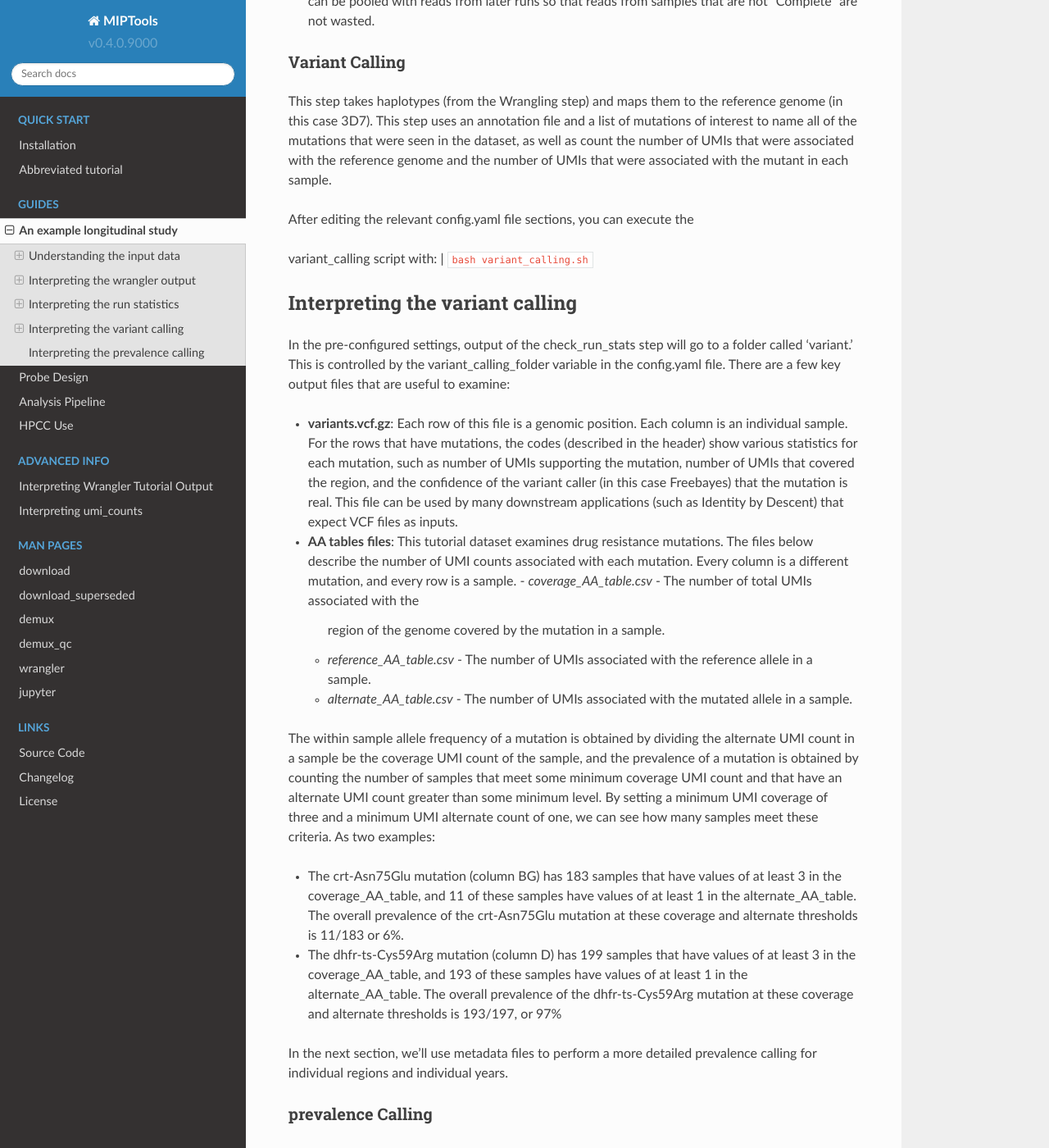
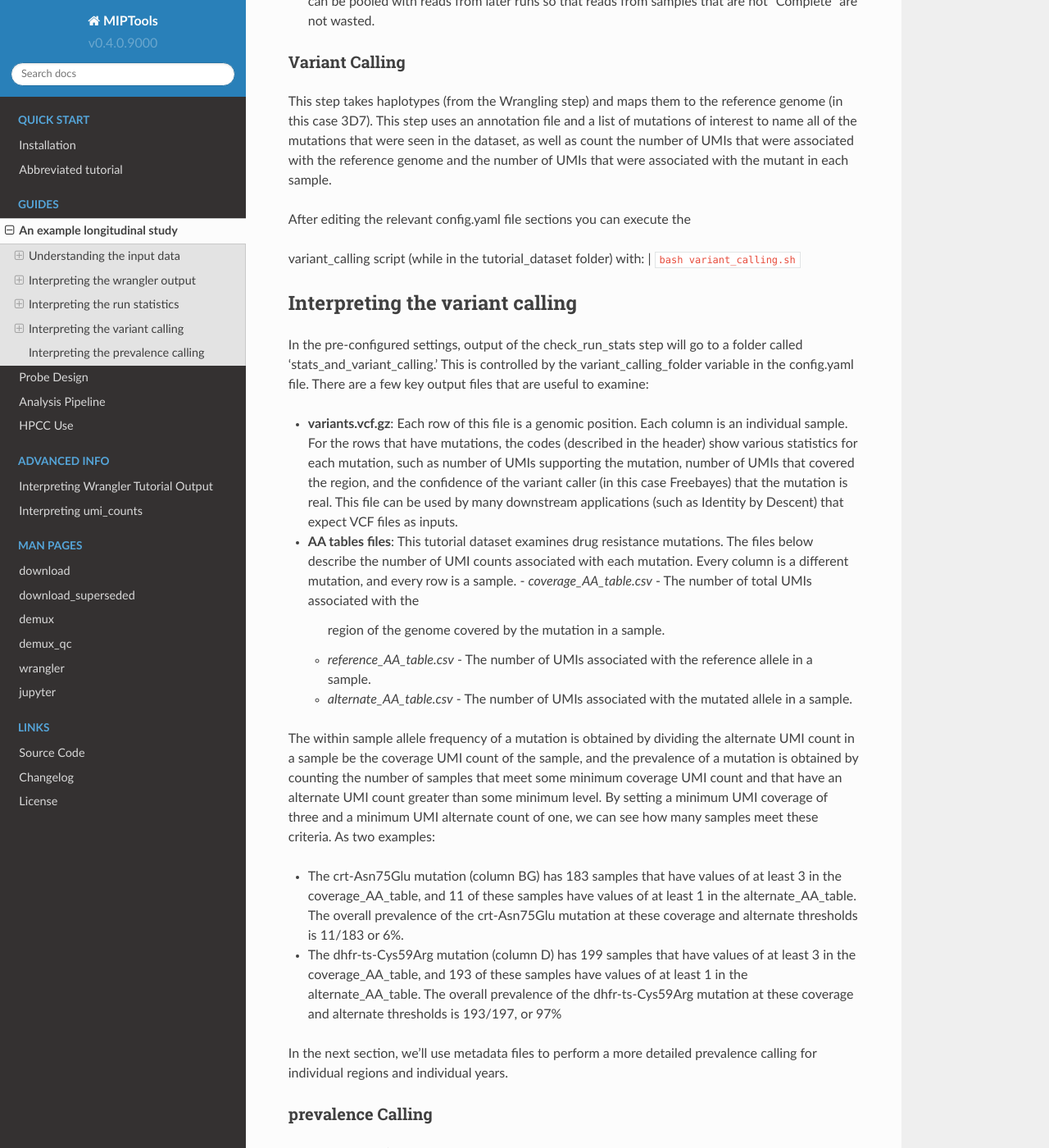
Before and after one commit to bailey-lab/MIPTools, a Sphinx documentation site: the page built from docs/guides/example_longitudinal_study.rst, in a window 1280 px wide and 1400 px high, scrolled down 3953 px. Shown: the whole window at 82% size. Built offline with Sphinx 7.4.7 and the Read the Docs theme 2.0.0, drawn with Linux system fonts in a browser that asks for light colours; some of the changed text lies outside the part shown.

Commit message:
prevalence calling started

```diff
--- a/docs/guides/example_longitudinal_study.rst
+++ b/docs/guides/example_longitudinal_study.rst
@@ -130,16 +130,16 @@ user which samples and mips succeeded and which may need to be run again.
 
 | While in the folder tutorial_dataset, you can execute the check_run_stats
  command with:
-| :code:`bash wrangler_by_sample.sh`
+| :code:`bash check_run_stats.sh`
 
 
 
 Interpreting the run statistics
 -------------------------------
 In the pre-configured settings, output of the check_run_stats step will go to a
-folder called 'variant.' This is controlled by the variant_calling_folder
-variable in the config.yaml file. There are a few key output files that are
-useful to examine:
+folder called 'stats_and_variant_calling.' This is controlled by the
+variant_calling_folder variable in the config.yaml file. There are a few key
+output files that are useful to examine:
 
 - **umi_heatmap.html**: This file can be downloaded and opened with a web
   browser. It includes The names of all samples (y-axis) and the names of all
@@ -207,16 +207,16 @@ dataset, as well as count the number of UMIs that were associated with the
 reference genome and the number of UMIs that were associated with the mutant in
 each sample.
 
-| After editing the relevant config.yaml file sections, you can execute the
-variant_calling script with:
+| After editing the relevant config.yaml file sections you can execute the
+variant_calling script (while in the tutorial_dataset folder) with:
 | :code:`bash variant_calling.sh`
 
 Interpreting the variant calling
 --------------------------------
 In the pre-configured settings, output of the check_run_stats step will go to a
-folder called 'variant.' This is controlled by the variant_calling_folder
-variable in the config.yaml file. There are a few key output files that are
-useful to examine:
+folder called 'stats_and_variant_calling.' This is controlled by the
+variant_calling_folder variable in the config.yaml file. There are a few key
+output files that are useful to examine:
 
 - **variants.vcf.gz**: Each row of this file is a genomic position. Each column
   is an individual sample. For the rows that have mutations, the codes
@@ -258,6 +258,20 @@ prevalence calling for individual regions and individual years.
 
 prevalence Calling
 ==================
+For this step, you'll need to open a Jupyter notebook. If you change directory
+to the tutorial_dataset folder, you can launch the jupyter notebook with this
+command:
+
+| :code:`bash get_prevalences.sh`
+
+After launching the jupyter notebook, leave the terminal window open. If you're
+running the Jupyter notebook on a remote server, you may need to use port
+forwarding to view the output Jupyter notebook. The command for this is shown at
+the top of the Jupyter notebook output screen, and needs to be executed on your
+local computer. After executing this, you can click one of the links on the
+running Jupyter notebook screen. The link will open on your web-browser. Click
+on the 'analysis' folder link, and then click the link labeled
+'prevalence_plotting.'
 
 Interpreting the prevalence calling
 -----------------------------------
```
